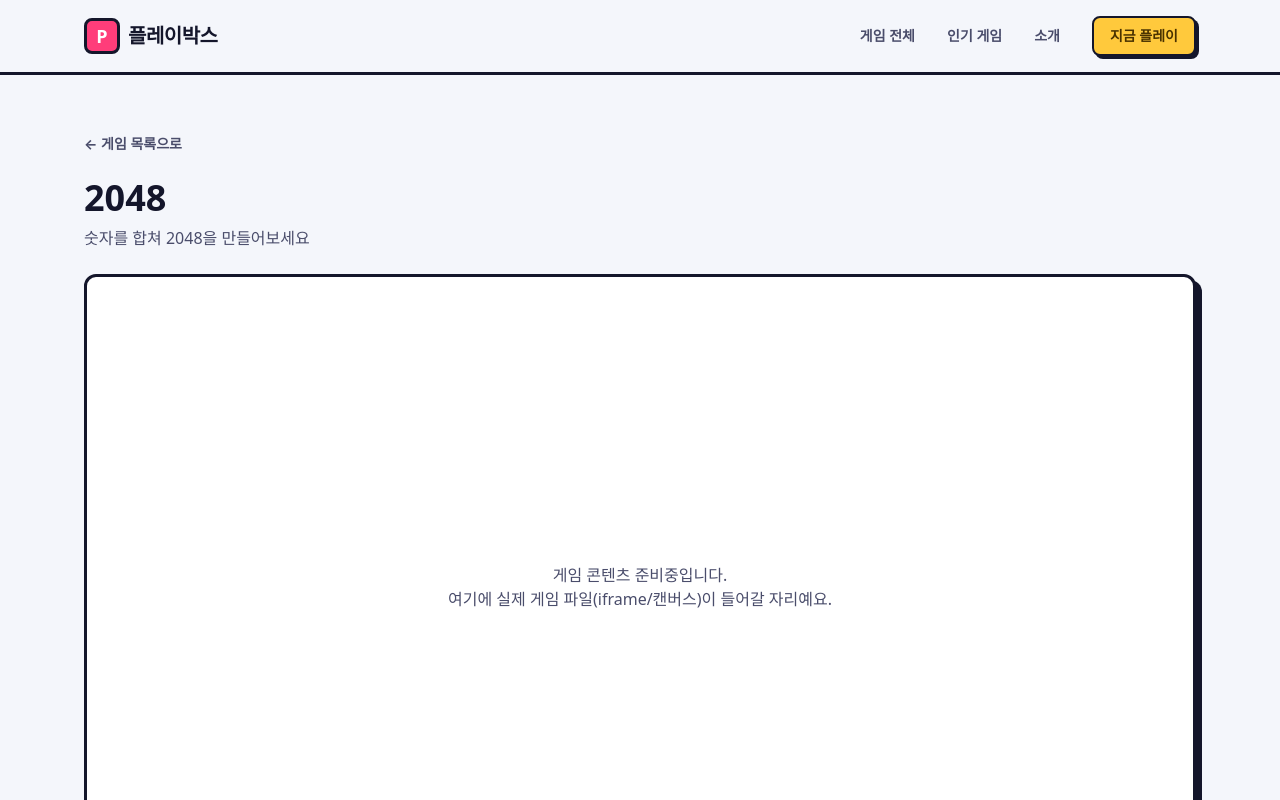
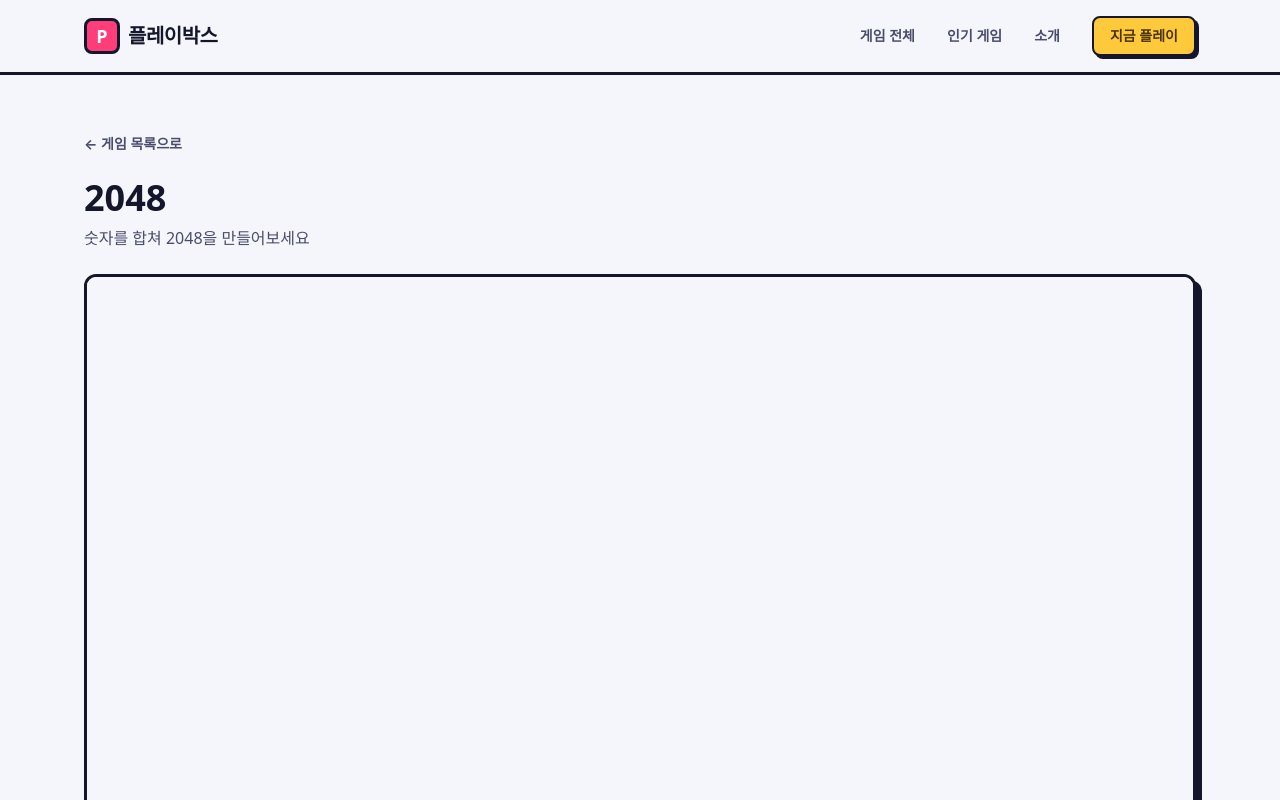
Before and after one commit to CloudMirror97/MiniGames, a Next.js app: page /games/2048 in a window 1280 px wide. Shown: the top 800 px of the page. Built offline with nearby package versions, Linux system fonts and the light colour scheme.

Commit message:
Update page.tsx

```diff
--- a/src/app/games/[slug]/page.tsx
+++ b/src/app/games/[slug]/page.tsx
@@ -34,7 +34,7 @@ export default async function GamePage({
         <h1 className="mb-2 text-3xl font-black md:text-4xl">{game.title}</h1>
         <p className="mb-6 text-ink-soft">{game.tagline}</p>
 
-        {game.slug === "ninja-dodge" ? (
+        {game.tag !== "준비중" ? (
           <div className="sticker overflow-hidden rounded-xl bg-surface">
             <iframe
               src={`/games/${game.slug}/index.html`}
```
